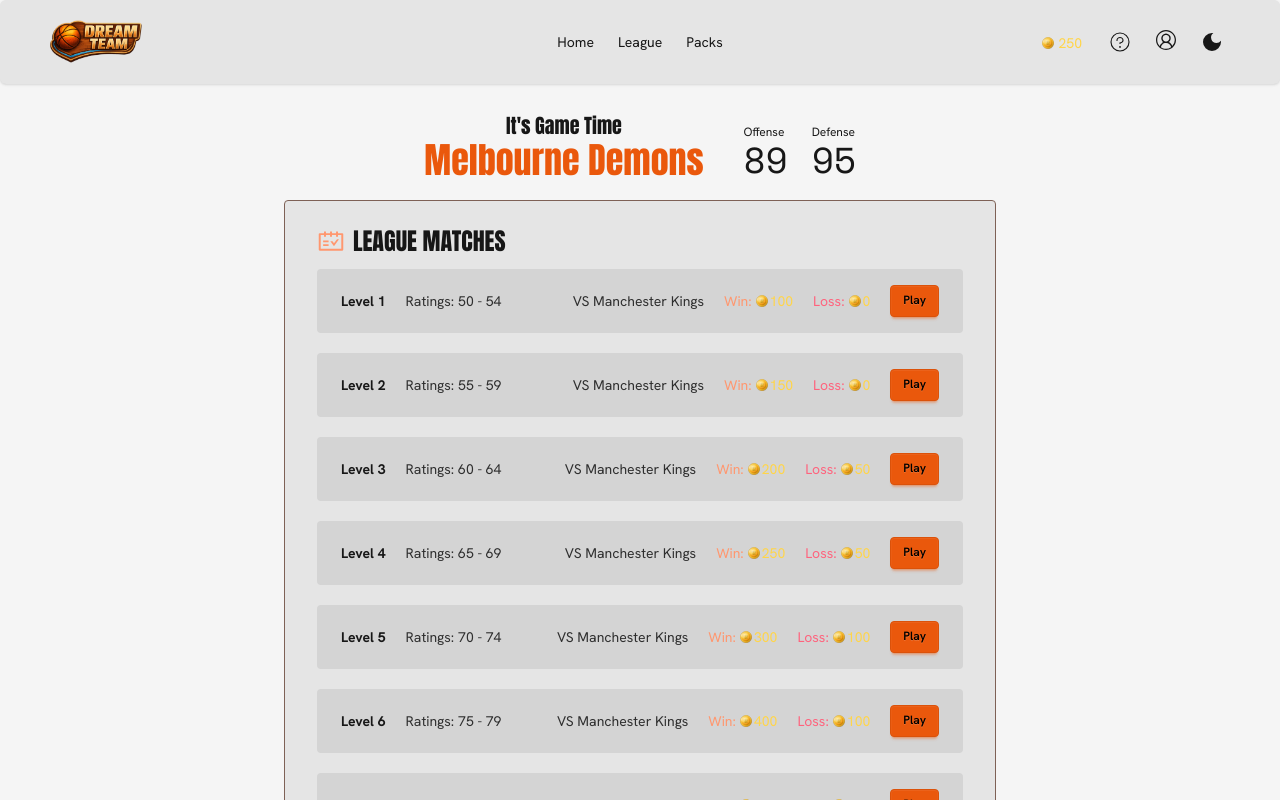
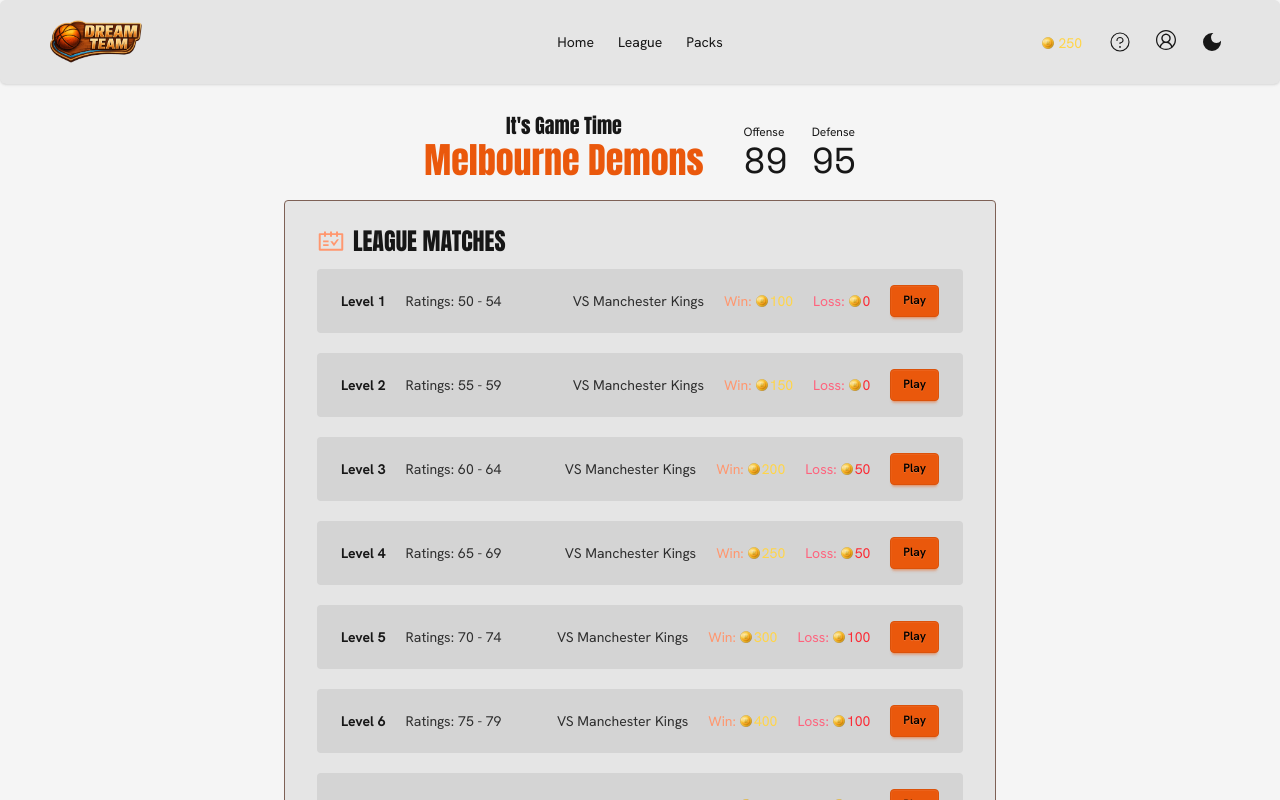
Before and after one commit to kaito24mako/dream-team, a React (Vite) app in the folder client/: page /league in a window 1280 px wide. Shown: the top 800 px of the page. Built offline with nearby package versions, Linux system fonts and the light colour scheme.

Commit message:
update components

```diff
--- a/client/src/components/common/pack/Pack.tsx
+++ b/client/src/components/common/pack/Pack.tsx
@@ -1,3 +1,5 @@
+import Button from "../button/Button";
+
 type Props = {
   packBg: string;
   title: string;
@@ -23,10 +25,13 @@ function Pack({ packBg, title, content, chances, price }: Props) {
             <li key={chance}>{chance}</li>
           ))}
         </ul>
-
-        <button className="btn btn-primary btn-xs sm:btn-sm text-black">
+        <Button
+          bgColor="primary"
+          textColor="black"
+          className="btn-xs sm:btn-sm"
+        >
           Buy: {price}
-        </button>
+        </Button>
       </div>
     </div>
   );
--- a/client/src/components/features/home-page/LineupPosition.tsx
+++ b/client/src/components/features/home-page/LineupPosition.tsx
@@ -1,3 +1,5 @@
+import Button from "../../common/button/Button";
+
 function LineupPosition({
   children,
   position,
@@ -10,7 +12,9 @@ function LineupPosition({
       {children}
       <div className="flex items-center gap-4 mx-auto">
         <p className="font-primary text-primary text-2xl">{position}</p>
-        <button className="btn btn-primary btn-sm text-black">Swap</button>
+        <Button bgColor="primary" size="small" textColor="black">
+          Swap
+        </Button>
       </div>
     </div>
   );
--- /dev/null
+++ b/client/src/components/features/league-page/CurrencyItem.tsx
@@ -0,0 +1,26 @@
+import CoinIcon from "../../common/icon/ui/CoinIcon";
+
+type Prop = {
+  heading: string;
+  headingColor: string;
+  currency: number;
+  currencyColor: string;
+};
+
+function CurrencyItem({
+  heading,
+  headingColor,
+  currency,
+  currencyColor,
+}: Prop) {
+  return (
+    <div className="flex flex-col sm:flex-row items-center gap-0 sm:gap-1">
+      <p className={`${headingColor}`}>{heading}:</p>
+      <div className="flex items-center gap-0.5">
+        <CoinIcon />
+        <span className={`${currencyColor}`}>{currency}</span>
+      </div>
+    </div>
+  );
+}
+export default CurrencyItem;
--- a/client/src/components/features/league-page/MatchItem.tsx
+++ b/client/src/components/features/league-page/MatchItem.tsx
@@ -1,6 +1,7 @@
 import { Link } from "react-router-dom";
+
 import Button from "../../common/button/Button";
-import CoinIcon from "../../common/icon/ui/CoinIcon";
+import CurrencyItem from "./CurrencyItem";
 
 type Props = {
   level: number;
@@ -33,22 +34,18 @@ function MatchItem({
 
       <div className="flex items-center justify-end gap-5">
         <p className="hidden md:block opacity-87">VS {opponentName}</p>
-
-        <div className="flex flex-col sm:flex-row items-center gap-0 sm:gap-1">
-          <p className="text-secondary">Win:</p>
-          <div className="flex items-center gap-0.5">
-            <CoinIcon />
-            <span className="text-coin">{reward}</span>
-          </div>
-        </div>
-        <div className="flex flex-col sm:flex-row items-center gap-0 sm:gap-1">
-          <p className="text-error">Loss:</p>
-          <div className="flex items-center gap-0.5">
-            <CoinIcon />
-            <span className="text-coin">{loss}</span>
-          </div>
-        </div>
-
+        <CurrencyItem
+          heading="Win"
+          headingColor="text-secondary"
+          currency={reward}
+          currencyColor="text-coin"
+        />
+        <CurrencyItem
+          heading="Loss"
+          headingColor="text-error"
+          currency={loss}
+          currencyColor="text-red-500"
+        />
         <Link to="/battle">
           <Button size="small" bgColor="primary" textColor="black">
             Play
--- a/client/src/pages/PacksPage.tsx
+++ b/client/src/pages/PacksPage.tsx
@@ -8,7 +8,6 @@ function PacksPage() {
 
       <main className="flex flex-col gap-4 mb-15">
         <BuyPacksSection />
-
         <FeaturedSection />
       </main>
     </>
```
